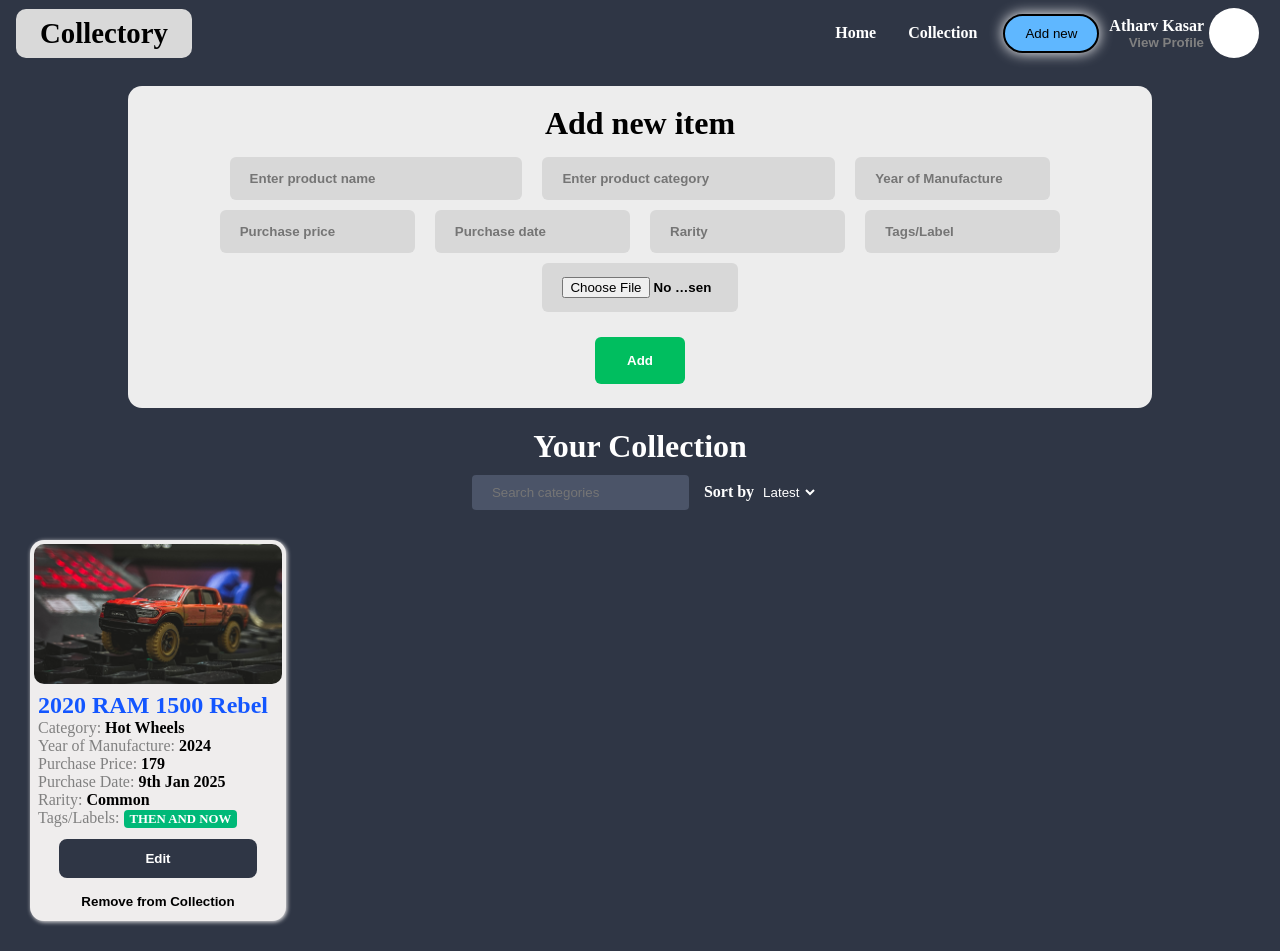
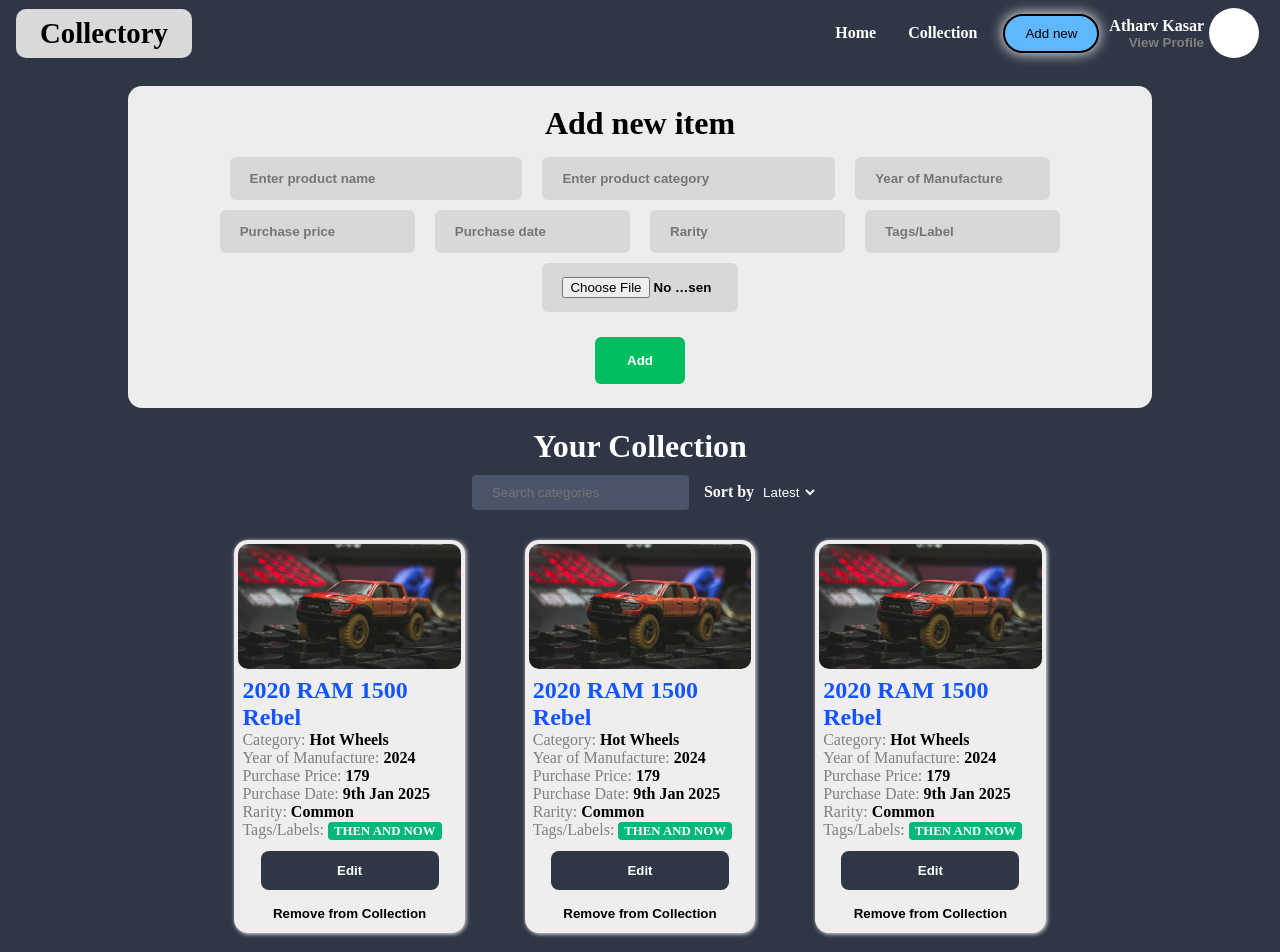
Before and after one commit to AtharvKasar04/Collector-Organizer, a React (Vite) app in the folder client/: page /collection in a window 1280 px wide. Shown: the top 952 px of the page. Built offline with nearby package versions, Linux system fonts and the light colour scheme; a web font is replaced by a local one.

Commit message:
collection page changes

```diff
--- a/client/src/assets/styles/Collection.css
+++ b/client/src/assets/styles/Collection.css
@@ -88,3 +88,12 @@
     color: white;
     padding: 5px;
 }
+
+.itemCardsSection{
+    width: 90%;
+    margin: 0px auto;
+    /* border: 2px solid red; */
+    display: flex;
+    flex-wrap: wrap;
+    justify-content: center;
+}
--- a/client/src/components/Collection.jsx
+++ b/client/src/components/Collection.jsx
@@ -42,6 +42,8 @@ function Collection() {
 
             <div className="itemCardsSection">
                 <ItemCard />
+                <ItemCard />
+                <ItemCard />
             </div>
         </div>
     )
```
